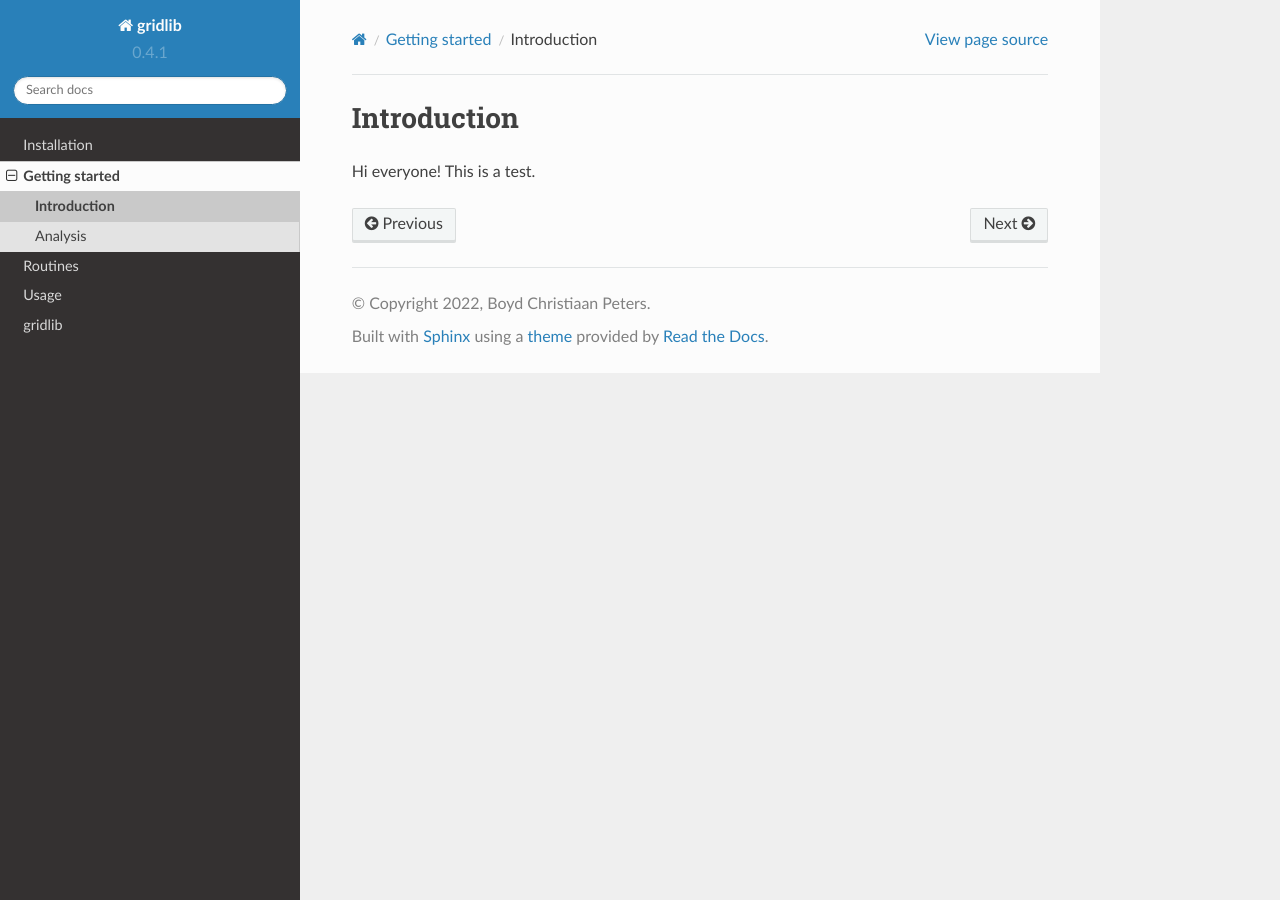
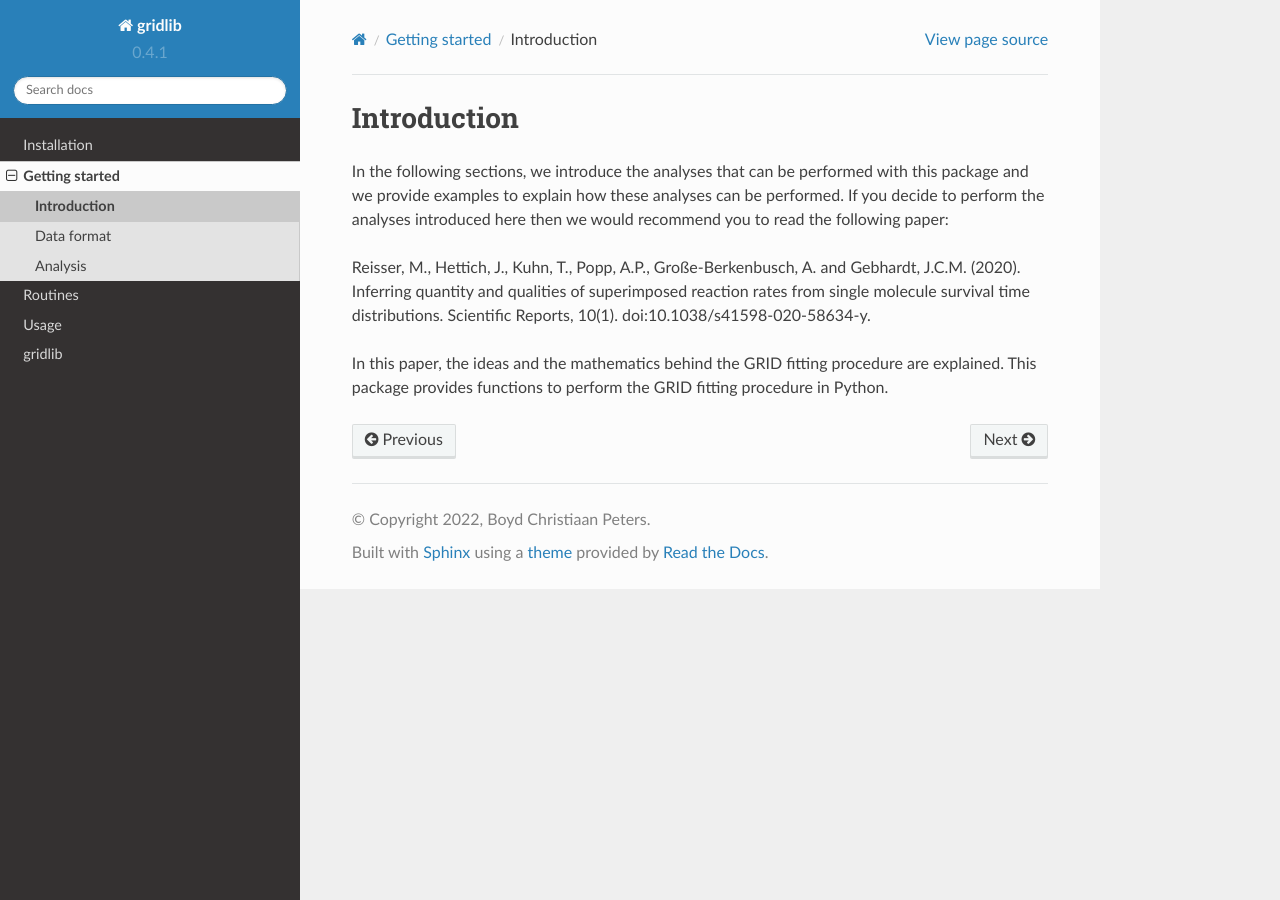
Before and after one commit to boydcpeters/gridlib, a Sphinx documentation site: the page built from docs/basics.introduction.rst, in a window 1280 px wide. Built offline with Sphinx 7.4.7 and the Read the Docs theme 2.0.0, drawn with Linux system fonts in a browser that asks for light colours; pages that are not in the unit, such as notebooks, are missing from menus.

Commit message:
Working on documentation

```diff
--- a/docs/basics.introduction.rst
+++ b/docs/basics.introduction.rst
@@ -3,4 +3,16 @@
 Introduction
 ============
 
-Hi everyone! This is a test.
+In the following sections, we introduce the analyses that can be performed with this
+package and we provide examples to explain how these analyses can be performed. If you
+decide to perform the analyses introduced here then we would recommend you to read the
+following paper:
+
+Reisser, M., Hettich, J., Kuhn, T., Popp, A.P., Große-Berkenbusch, A. and Gebhardt,
+J.C.M. (2020). Inferring quantity and qualities of superimposed reaction rates from
+single molecule survival time distributions. Scientific Reports, 10(1).
+doi:10.1038/s41598-020-58634-y.
+
+In this paper, the ideas and the mathematics behind the GRID fitting procedure are
+explained. This package provides functions to perform the GRID fitting procedure in
+Python.
--- a/docs/basics.rst
+++ b/docs/basics.rst
@@ -4,10 +4,13 @@
 Getting started
 ***************
 
-In this chapter an introduction to the packages is given and how you can perform certain analysis with it.
+In this chapter, we hope to provide you with all the information you need to get started
+loading in the data, performing fitting procedures and plotting the results. We advise
+you to go over all the pages from top to bottom.
 
 .. toctree::
     :maxdepth: 2
 
     basics.introduction
+    basics.dataformat
     basics.analysis
```
Also changed, not shown: docs/basics.dataformat.rst (added, +46 -0 lines).
